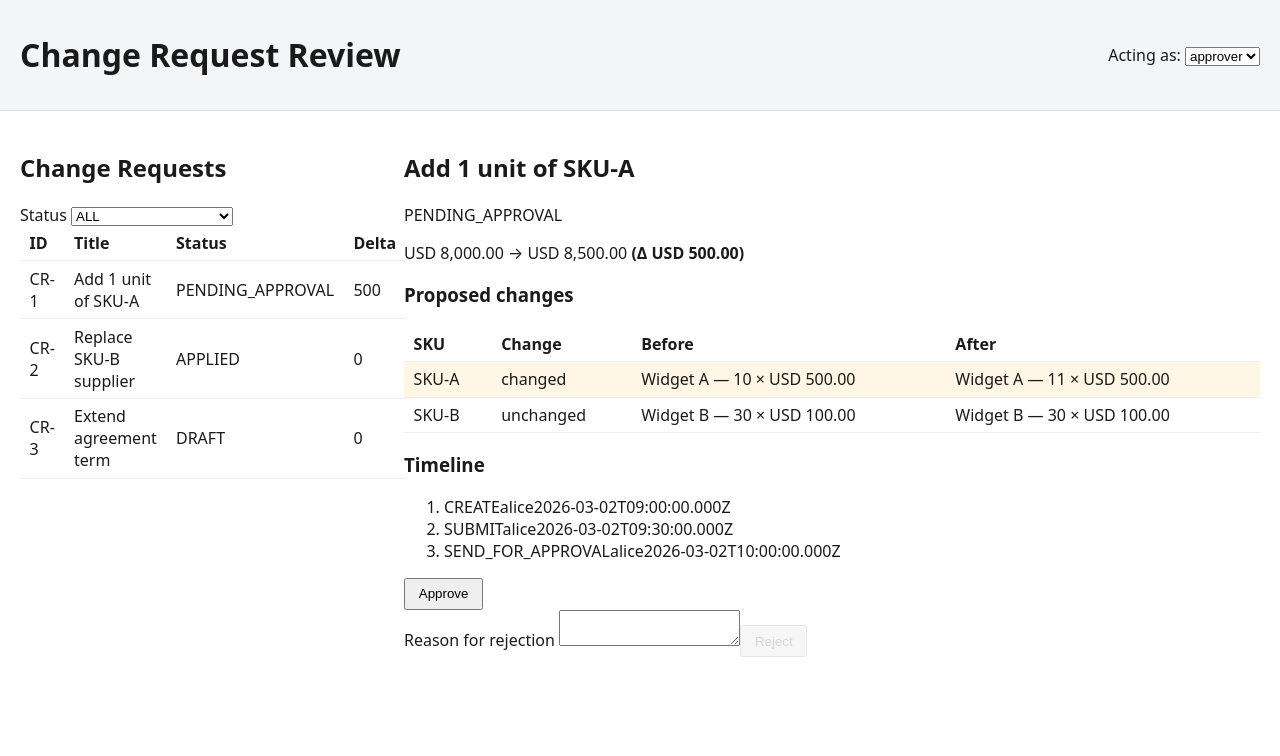
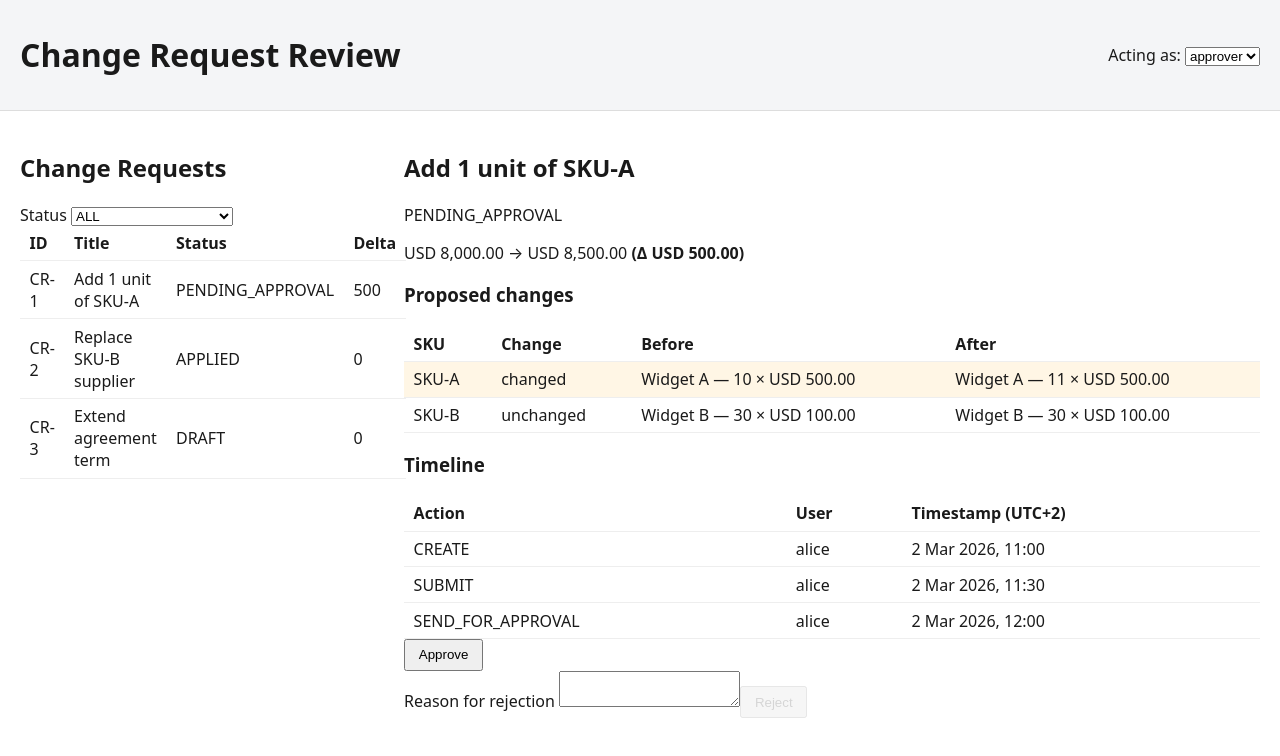
Before and after one commit to ibrahim97zak/penny-frontend-assessment, an Angular app: page / in a window 1280 px wide. Shown: the top 756 px of the page. Built offline with nearby package versions, Linux system fonts and the light colour scheme.

Commit message:
feat: present approval timeline as a table

```diff
--- a/src/components/cr-detail/cr-detail.component.html
+++ b/src/components/cr-detail/cr-detail.component.html
@@ -46,14 +46,27 @@
 		<!-- Approval timeline -->
 		<section class="cr-timeline">
 			<h3>Timeline</h3>
-			<ol class="cr-timeline__list">
-				<li *ngFor="let entry of timeline" class="cr-timeline__entry">
-					<span class="cr-timeline__action">{{ entry.action }}</span>
-					<span class="cr-timeline__by">{{ entry.byUserId }}</span>
-					<span class="cr-timeline__at">{{ entry.at }}</span>
-					<span *ngIf="entry.note" class="cr-timeline__note">{{ entry.note }}</span>
-				</li>
-			</ol>
+			<table class="cr-timeline__table">
+				<thead>
+					<tr>
+						<th scope="col">Action</th>
+						<th scope="col">User</th>
+						<th scope="col">Timestamp (UTC+2)</th>
+					</tr>
+				</thead>
+				<tbody>
+					<tr *ngFor="let entry of timeline" class="cr-timeline__entry">
+						<td>
+							<span class="cr-timeline__action">{{ entry.action }}</span>
+							<small *ngIf="entry.note" class="cr-timeline__note">{{ entry.note }}</small>
+						</td>
+						<td class="cr-timeline__by">{{ entry.byUserId }}</td>
+						<td class="cr-timeline__at">
+							<time [attr.datetime]="entry.at">{{ entry.at | date : 'd MMM y, HH:mm' : '+0200' }}</time>
+						</td>
+					</tr>
+				</tbody>
+			</table>
 		</section>
 
 		<!-- Actions -->
--- a/src/styles.css
+++ b/src/styles.css
@@ -55,3 +55,7 @@ button:disabled {
 .cr-diff__row[data-kind='removed'] {
 	background: #fdecea;
 }
+.cr-timeline__note {
+	display: block;
+	margin-top: 0.25rem;
+}
```
